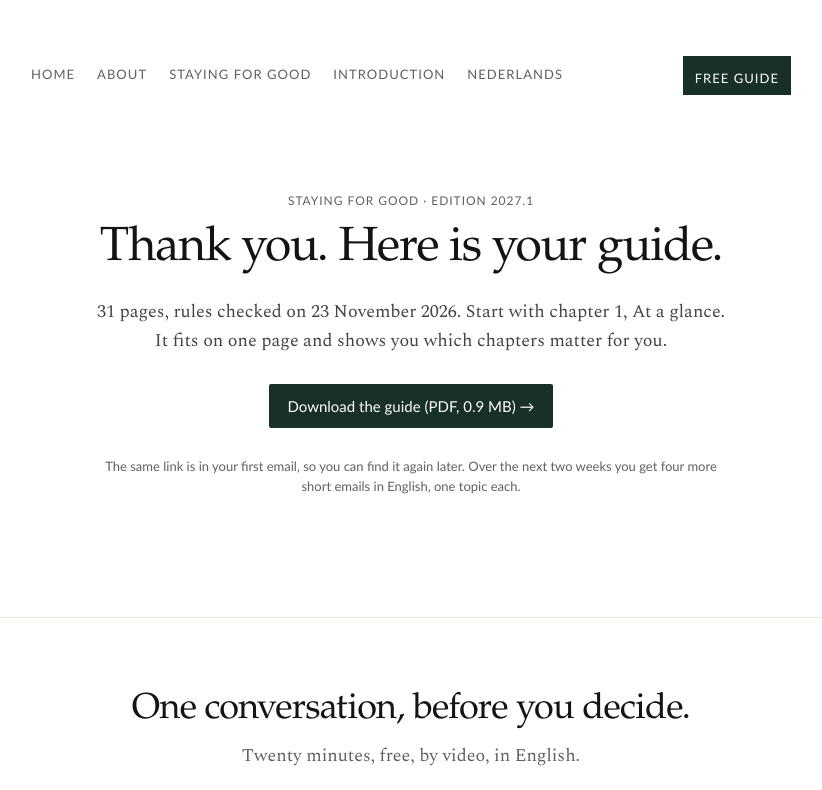
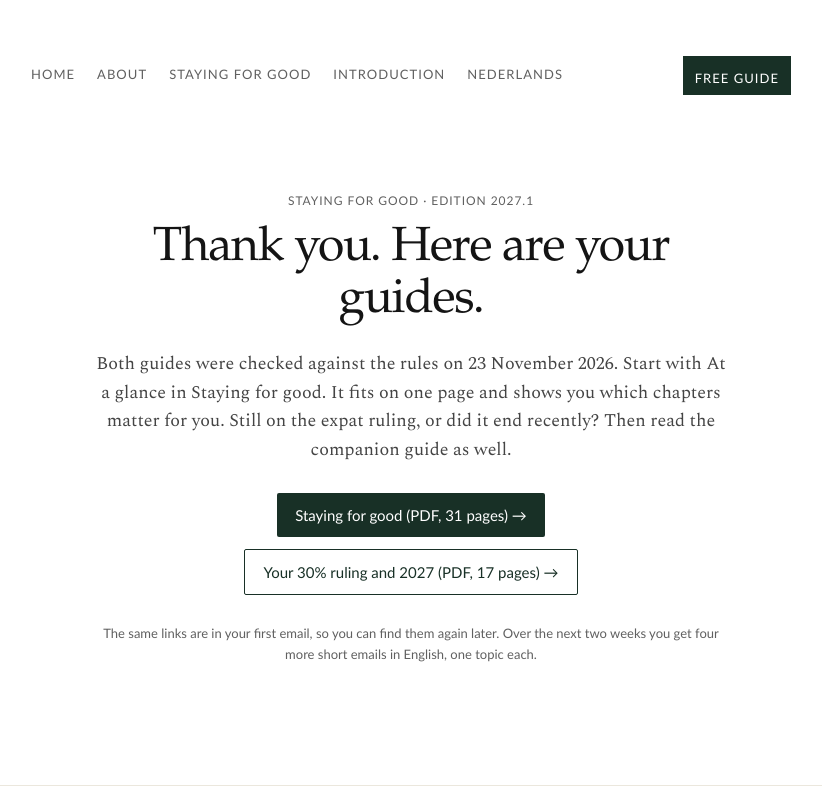
Before and after one commit to ArkoH87/arkohoondert.nl, a plain HTML site: page en/guide/download/index.html in a window 1280 px wide. Shown: the top 790 px of the page, without its empty margins (229-1051 px from the left). Drawn offline with Linux system fonts and the light colour scheme.

Commit message:
Engelse boekingspagina's op Introduction en tweede gids Your 30% ruling and 2027
Co-Authored-By: Claude Opus 5.5 <noreply@anthropic.com>
Claude-Session: https://claude.ai/code/session_012wpAAnepoxxb6Bryk7xQG4

```diff
--- a/en/guide/download/index.html
+++ b/en/guide/download/index.html
@@ -4,7 +4,7 @@
 <meta charset="utf-8">
 <meta name="viewport" content="width=device-width, initial-scale=1, viewport-fit=cover">
 <title>Your guide · Staying for good</title>
-<meta name="description" content="Download your free guide Staying for good, for internationals in the Netherlands.">
+<meta name="description" content="Download your free guides Staying for good and Your 30% ruling and 2027, for internationals in the Netherlands.">
 <meta name="robots" content="noindex">
 <link rel="canonical" href="https://arkohoondert.nl/en/guide/download/">
 <link rel="icon" href="/favicon.ico" sizes="48x48">
@@ -16,7 +16,7 @@
 <meta property="og:locale" content="en_GB">
 <meta property="og:url" content="https://arkohoondert.nl/en/guide/download/">
 <meta property="og:title" content="Your guide · Staying for good">
-<meta property="og:description" content="Download your free guide Staying for good, for internationals in the Netherlands.">
+<meta property="og:description" content="Download your free guides Staying for good and Your 30% ruling and 2027, for internationals in the Netherlands.">
 <meta property="og:image" content="https://arkohoondert.nl/arko-hoondert-og.jpg">
 <link rel="preload" href="/fonts/spectral-400.woff2" as="font" type="font/woff2" crossorigin>
 <style>
@@ -47,6 +47,7 @@ body{margin:0;background:#ffffff}
 @media (max-width:720px){.jw .rij{grid-template-columns:1fr}.jw .fotos{flex-direction:column;align-items:center}.jw .twee{grid-template-columns:1fr;gap:24px}}
 .jw a:focus-visible,.jw button:focus-visible,.jw input:focus-visible{outline:2px solid #183026;outline-offset:3px}
 
+.jw .knop.licht{background:#ffffff;color:#183026 !important;border:1px solid #183026}.jw .knop.licht:hover{background:#f6f4ef}
 </style>
 </head>
 <body>
@@ -67,10 +68,13 @@ body{margin:0;background:#ffffff}
 <main id="inhoud">
 <section aria-labelledby="k" style="max-width: 640px; margin: 0 auto; padding: 96px 24px 0; text-align: center">
 <p class="label" style="margin: 0 0 14px; font-size: 12px">Staying for good · Edition 2027.1</p>
-<h1 id="k" class="kop" style="margin: 0; font-size: clamp(34px, 5vw, 48px); line-height: 1.08; letter-spacing: -0.025em">Thank you. Here is your guide.</h1>
-<p style="margin: 22px 0 28px; color: #444444">31 pages, rules checked on 23 November 2026. Start with chapter 1, At a glance. It fits on one page and shows you which chapters matter for you.</p>
-<a class="knop" href="/en/guide/staying-for-good-arko-hoondert.pdf" download>Download the guide (PDF, 0.9 MB) →</a>
-<p style="margin: 28px 0 0; font-family: 'Gill Sans','Gill Sans MT','Instrument Sans',system-ui,sans-serif; font-size: 13px; color: #606060">The same link is in your first email, so you can find it again later. Over the next two weeks you get four more short emails in English, one topic each.</p>
+<h1 id="k" class="kop" style="margin: 0; font-size: clamp(34px, 5vw, 48px); line-height: 1.08; letter-spacing: -0.025em">Thank you. Here are your guides.</h1>
+<p style="margin: 22px 0 28px; color: #444444">Both guides were checked against the rules on 23 November 2026. Start with At a glance in Staying for good. It fits on one page and shows you which chapters matter for you. Still on the expat ruling, or did it end recently? Then read the companion guide as well.</p>
+<div style="display: flex; flex-direction: column; align-items: center; gap: 12px">
+<a class="knop" href="/en/guide/staying-for-good-arko-hoondert.pdf" download>Staying for good (PDF, 31 pages) →</a>
+<a class="knop licht" href="/en/guide/your-30-percent-ruling-and-2027-arko-hoondert.pdf" download>Your 30% ruling and 2027 (PDF, 17 pages) →</a>
+</div>
+<p style="margin: 28px 0 0; font-family: 'Gill Sans','Gill Sans MT','Instrument Sans',system-ui,sans-serif; font-size: 13px; color: #606060">The same links are in your first email, so you can find them again later. Over the next two weeks you get four more short emails in English, one topic each.</p>
 </section>
 <section style="max-width: 980px; margin: 120px auto 0; padding: 72px 24px 0; border-top: 1px solid #ebe7dd; text-align: center">
 <p class="kop" style="margin: 0; font-size: clamp(28px, 4vw, 36px); line-height: 1.15; letter-spacing: -0.02em">One conversation, before you decide.</p>
```
Also changed, not shown: en/guide/check-your-inbox/index.html (+1 -1 lines), en/guide/index.html (+1 -1 lines), en/introduction/index.html (+5 -2 lines), 1 other file.
